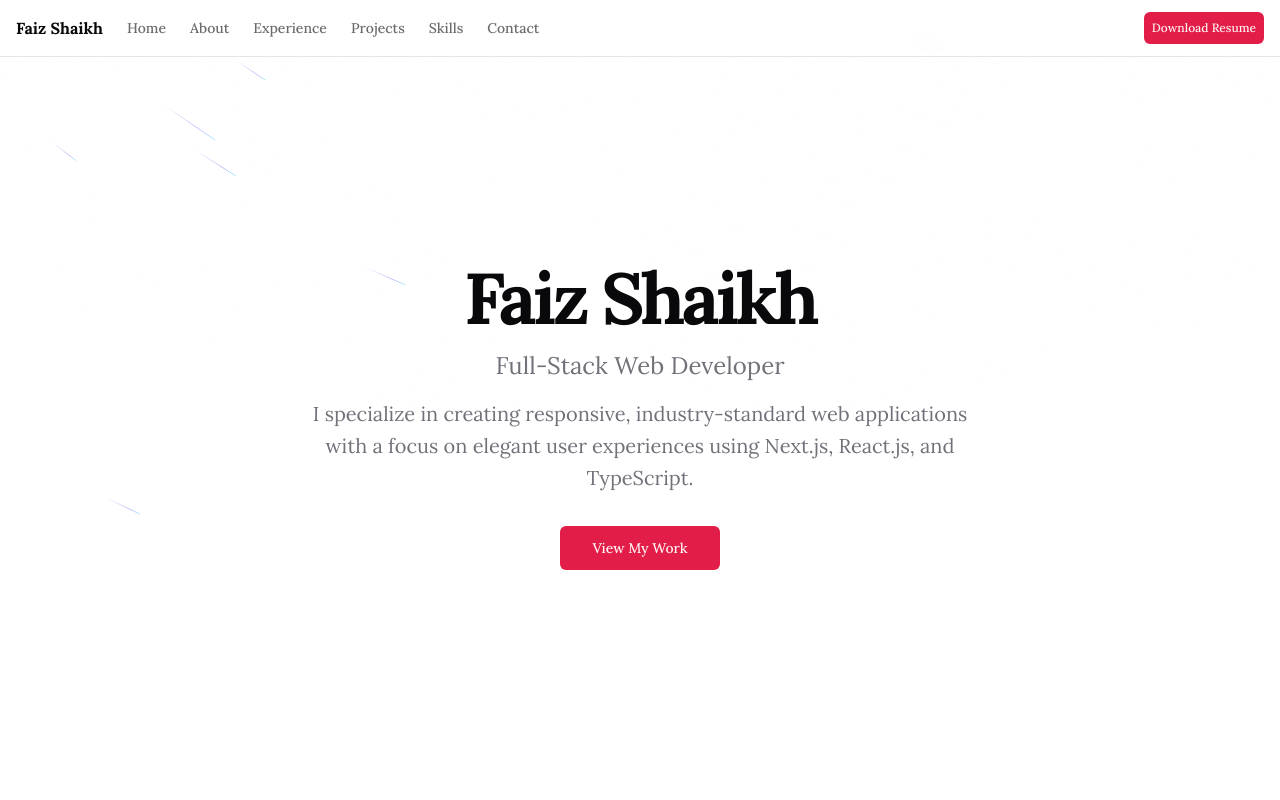
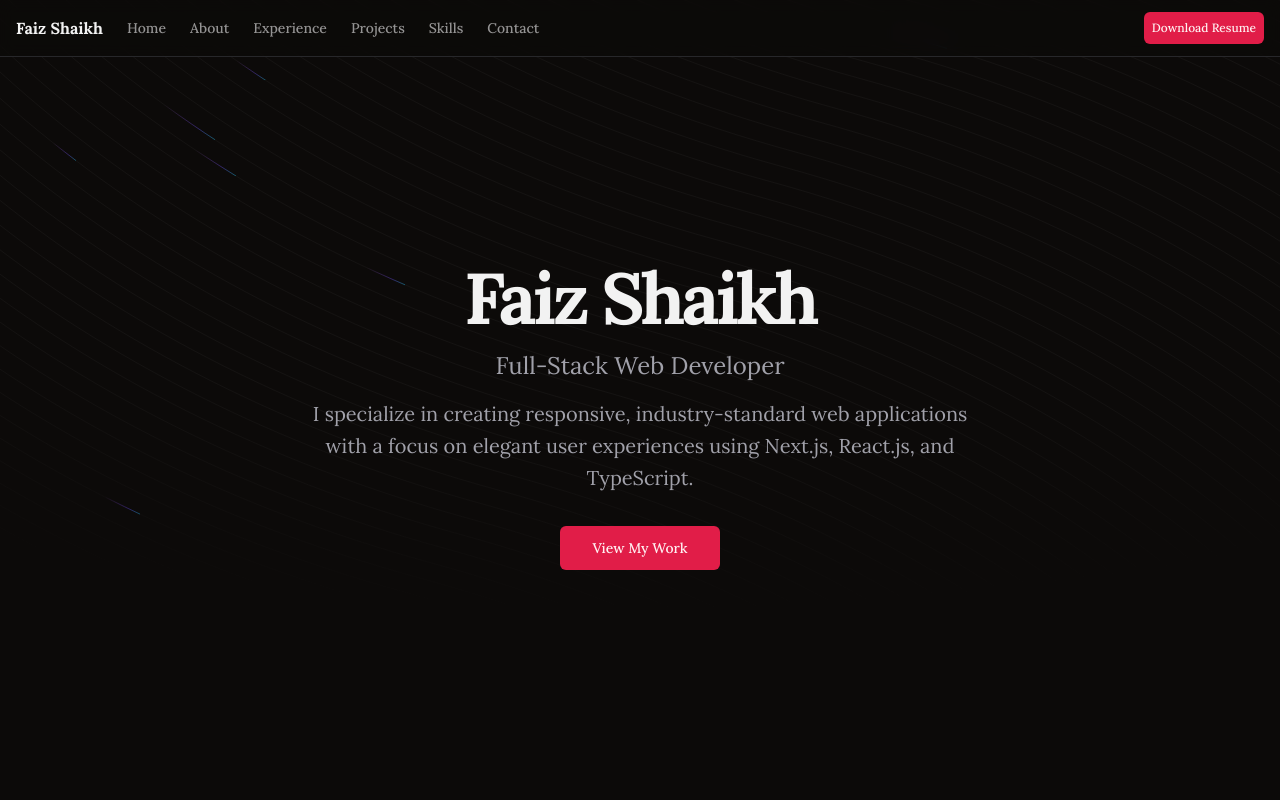
Before and after one commit to f-z-coder/portfolio, a Next.js app: page / in a window 1280 px wide. Shown: the top 800 px of the page. Built offline with nearby package versions, Linux system fonts and the light colour scheme.

Commit message:
change default theme to dark

```diff
--- a/src/app/layout.tsx
+++ b/src/app/layout.tsx
@@ -94,12 +94,7 @@ export default function Layout({ children }: { children: React.ReactNode }) {
     <html lang="en">
       <body className={lora.className}>
         <SchemaMarkup />
-        <ThemeProvider
-          attribute="class"
-          defaultTheme="system"
-          enableSystem
-          disableTransitionOnChange
-        >
+        <ThemeProvider attribute="class" defaultTheme="dark" disableTransitionOnChange>
           <div className="flex min-h-screen flex-col p-4">
             <Header />
             <main className="flex-grow">{children}</main>
```
